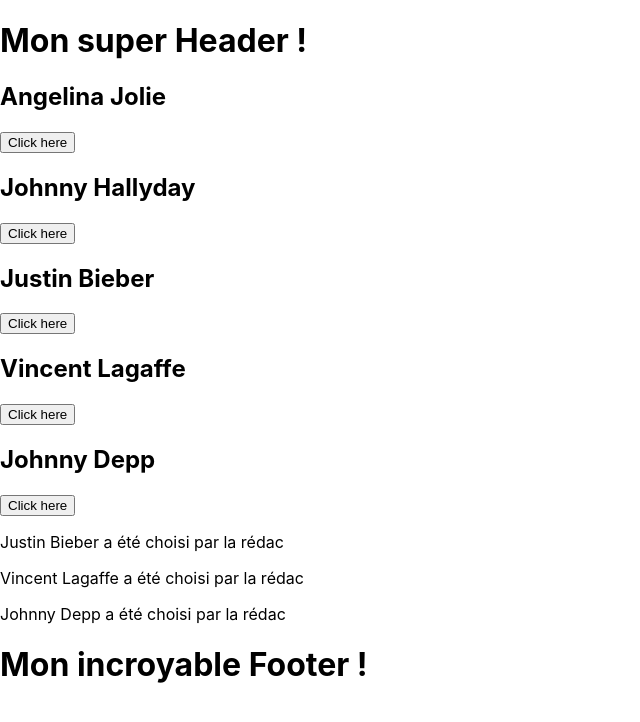
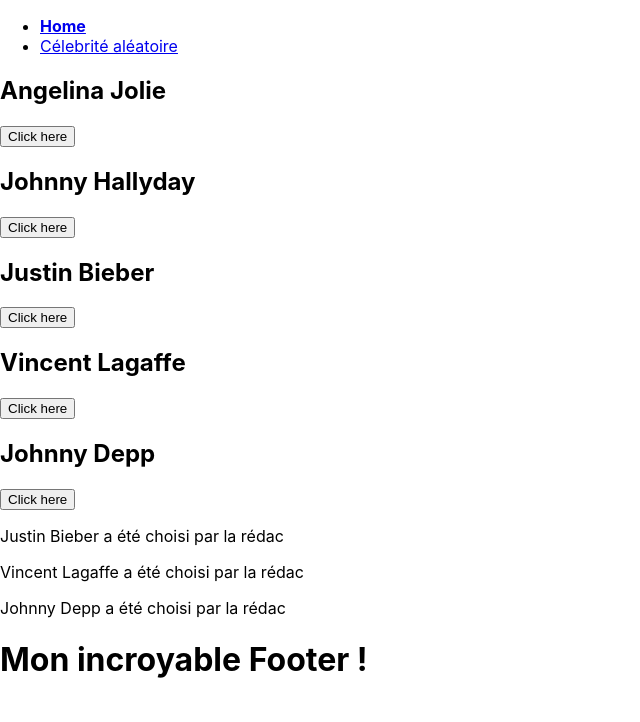
Before and after one commit to Anakin-66/worst-celebrities, a React (Create React App) app: page / in a window 1280 px wide. Shown: the top 722 px of the page, without its empty margins (0-640 px from the left). Built offline with nearby package versions, Linux system fonts and the light colour scheme.

Commit message:
added nav and strong

```diff
--- a/src/components/Header.jsx
+++ b/src/components/Header.jsx
@@ -1,7 +1,32 @@
-function Header () {
-    return (
-        <h1> Mon super Header !</h1>
-    )
+import { Link } from "react-router-dom";
+
+function Header({ currentPage }) {
+  return (
+    <header>
+      <nav>
+        <ul>
+          <li>
+            {currentPage === "home" ? (
+              <strong>
+                <Link to="/">Home</Link>
+              </strong>
+            ) : (
+              <Link to="/">Home</Link>
+            )}
+          </li>
+          <li>
+            {currentPage === "random" ? (
+              <strong>
+                <Link to="/random">Célebrité aléatoire</Link>
+              </strong>
+            ) : (
+              <Link to="/random">Célebrité aléatoire</Link>
+            )}
+          </li>
+        </ul>
+      </nav>
+    </header>
+  );
 }
 
 export default Header;
--- a/src/pages/Celebrities.jsx
+++ b/src/pages/Celebrities.jsx
@@ -7,7 +7,7 @@
 
     return (
         <>
-        <Header />
+        <Header/>
         {shittyStars.map ((allStars) => {
             return (
                 <Link to={`/details/${allStars.id}`}>
--- a/src/pages/HomePage.jsx
+++ b/src/pages/HomePage.jsx
@@ -18,13 +18,13 @@
 
     const { id } = useParams();
 
-    const celebritiesFound = mostRecentStars.find((celebs) =>{
+      mostRecentStars.find((celebs) =>{
         return celebs.id == id
     })
 
     return (
       <>
-      <Header />
+      <Header currentPage="home" />
         {mostRecentStars.map ((p) =>{
           return (
             <article>
--- a/src/pages/RandomCelebrity.jsx
+++ b/src/pages/RandomCelebrity.jsx
@@ -12,7 +12,7 @@
 
     return (
         <>
-        <Header />
+        <Header currentPage="random" />
         <CelebrityDetails celebritiesInfos={randomCelebrity} />
         <Footer />
         </>
```
